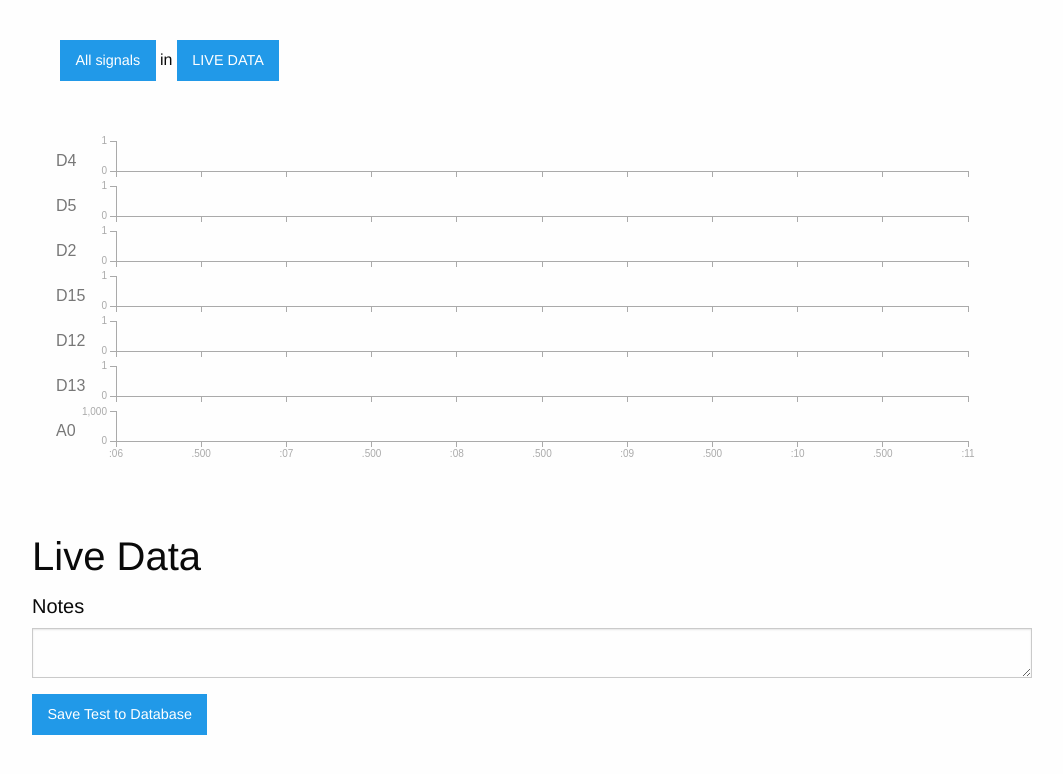
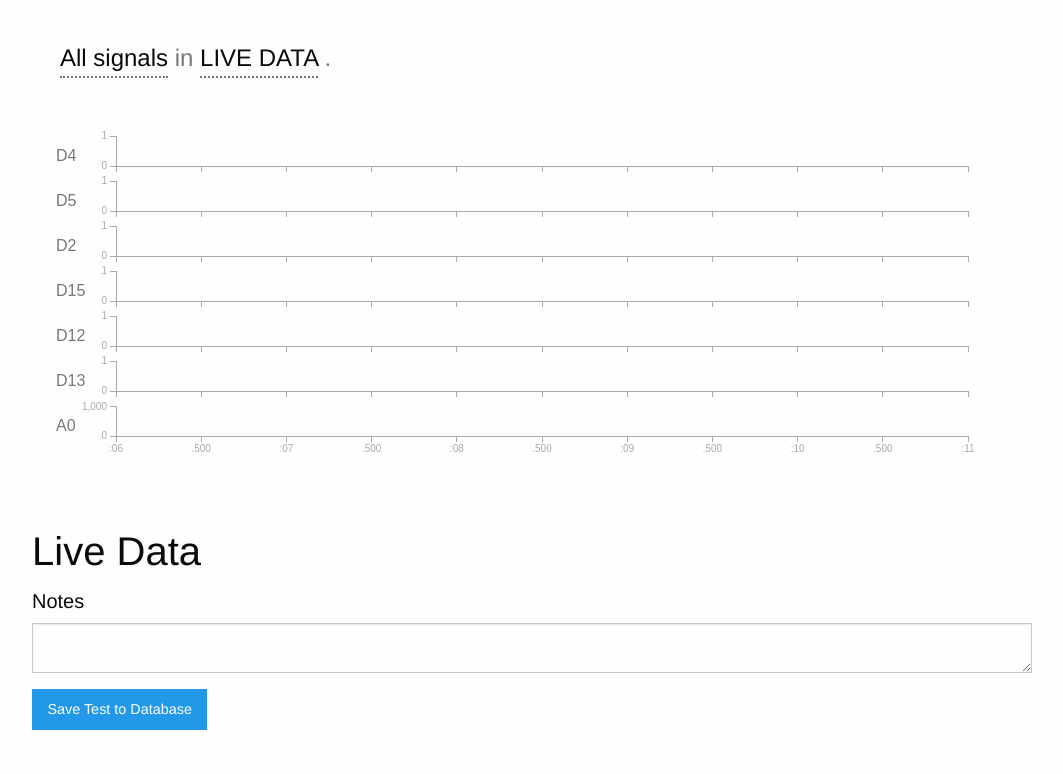
Before and after one commit to jhaip/livedata-mqtt, a website: page index.html in a window 1280 px wide. Shown: the whole page, without its empty margins (3-1066 px from the left). Drawn offline with nearby package versions, Linux system fonts and the light colour scheme; no server answers.

Commit message:
more mellow natural language form styling

```diff
--- a/index.html
+++ b/index.html
@@ -9,9 +9,9 @@
     <link rel="stylesheet" href="css/style.css" />
   </head>
   <body>
-    <div class="row spaced-top spaced-bottom full-width">
+    <div class="row spaced-top spaced-bottom full-width filter-row">
       <div class="small-12 columns">
-        <button id="signal-select" class="button" type="button" data-toggle="signal-select-dropdown" style="margin-left: 3rem;">All signals</button>
+        <span id="signal-select" data-toggle="signal-select-dropdown" style="margin-left: 3rem;">All signals</span>
         <div class="dropdown-pane" id="signal-select-dropdown" data-dropdown data-hover="true" data-hover-pane="true">
           <div>
             <input id="checkboxALL" type="checkbox" data-signal="ALL">
@@ -46,8 +46,8 @@
             <label for="checkboxA0">A0</label>
           </div>
         </div>
-        in
-        <button id="test-select" class="button" type="button" data-toggle="test-select-dropdown">LIVE DATA</button>
+        <span class="muted">in</span>
+        <span id="test-select" data-toggle="test-select-dropdown">LIVE DATA</span>
         <div class="dropdown-pane" id="test-select-dropdown" data-dropdown data-hover="true" data-hover-pane="true">
           <div>
             <input id="checkbox11" type="checkbox" data-test="ALL"><label for="checkbox11">All tests</label>
@@ -56,6 +56,7 @@
             <input id="checkbox15" type="checkbox" data-test="LIVE"><label for="checkbox15">LIVE DATA</label>
           </div>
         </div>
+        <span class="muted">.</span>
       </div>
     </div>
     <div class="row full-width">
--- a/static/css/style.css
+++ b/static/css/style.css
@@ -72,8 +72,17 @@ svg {
   background-color: #DDD;
 }
 
+.filter-row {
+  font-size: 1.5rem;
+}
+
 #signal-select, #test-select {
   margin: 0;
+  padding: 0.3rem 0 0.3rem;
+  border-bottom: 2px dotted #777;
+}
+#signal-select:hover, #test-select:hover {
+  cursor: pointer;
 }
 
 .muted {
```
